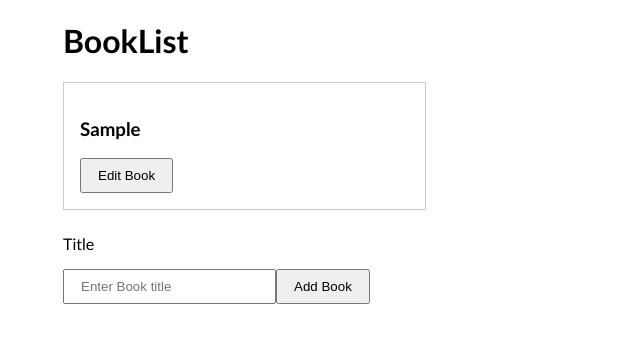
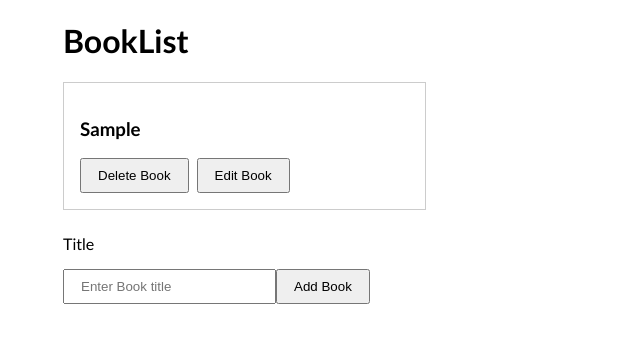
Before and after one commit to emmeiwhite/react-context-api-books-app, a React (Create React App) app: page / in a window 1280 px wide. Both pictures are taken after typing "Sample" into the empty fields and a click on the button "Add Book". Shown: the top 342 px of the page, without its empty margins (0-640 px from the left). Built offline with nearby package versions, Linux system fonts and the light colour scheme.

Commit message:
deleting an item but prop drilling involved

```diff
--- a/src/App.js
+++ b/src/App.js
@@ -5,15 +5,25 @@ import BookCreate from "./components/BookCreate";
 function App() {
   const [books, setBooks] = useState([]);
 
-  // function as prop to add the title
+  // function as prop to add the title [C of CRUD]
   function createBook(title) {
     setBooks([...books, { id: new Date().toISOString(), title }]);
+  }
+
+  // deleting the item [D of CRUD] --- again passing the function as props
+  function deleteBook(id) {
+    setBooks((PrevBooks) => {
+      return PrevBooks.filter((bk) => bk.id !== id);
+    });
   }
 
   return (
     <div className="App">
       {/* BookList Component */}
-      <BookList books={books} />
+      <BookList
+        books={books}
+        onDelete={deleteBook}
+      />
 
       {/* Here we go */}
       <BookCreate onCreate={createBook} />
--- a/src/components/Book.js
+++ b/src/components/Book.js
@@ -1,11 +1,12 @@
 import React from "react";
 
-export default function Book({ id, title }) {
+export default function Book({ id, title, onDelete }) {
   return (
     <div className="book">
-      <h3>{title}</h3>
-      <form>
-        <button type="submit">Edit Book</button>
+      <h3 className="book-title">{title}</h3>
+      <form className="book-update">
+        <button onClick={() => onDelete(id)}>Delete Book</button>
+        <button>Edit Book</button>
       </form>
     </div>
   );
--- a/src/components/BookList.js
+++ b/src/components/BookList.js
@@ -1,7 +1,7 @@
 import React from "react";
 import Book from "./Book";
 
-export default function BookList({ books }) {
+export default function BookList({ books, onDelete }) {
   return (
     <>
       <h1>BookList</h1>
@@ -10,6 +10,7 @@ export default function BookList({ books }) {
           <Book
             {...book}
             key={book.id}
+            onDelete={onDelete}
           />
         ))}
       </div>
--- a/src/index.css
+++ b/src/index.css
@@ -8,6 +8,14 @@ html {
 
 .create-book {
   margin-top: 1.5rem;
+}
+
+.book-title {
+  text-transform: capitalize;
+}
+.book-update {
+  display: flex;
+  gap: 0.5rem;
 }
 
 .book-list {
```
